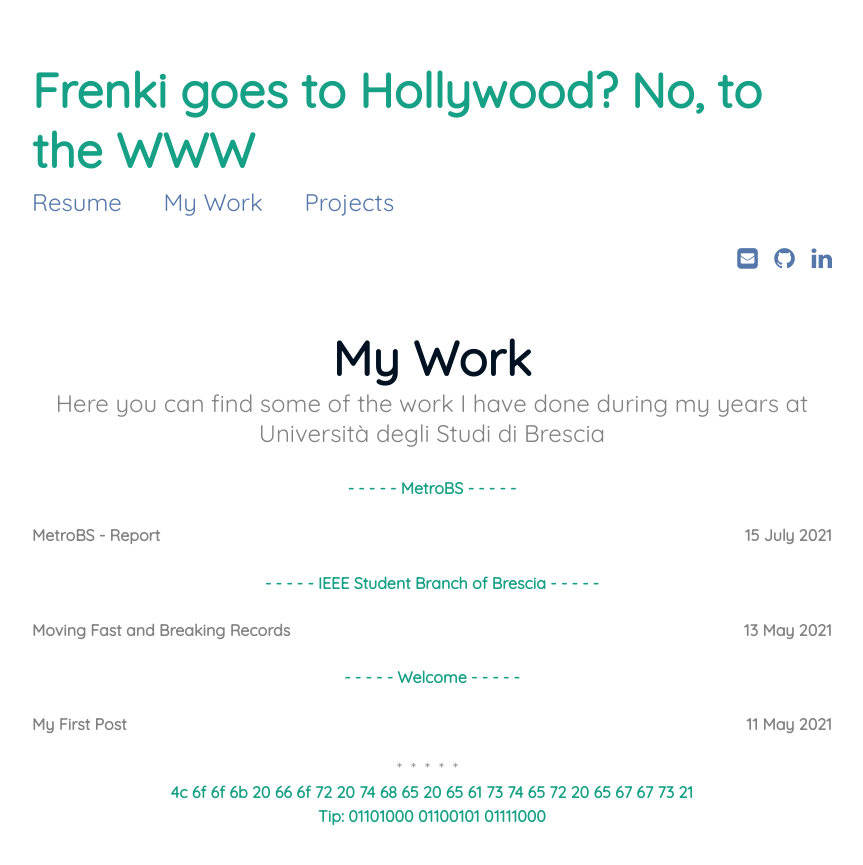
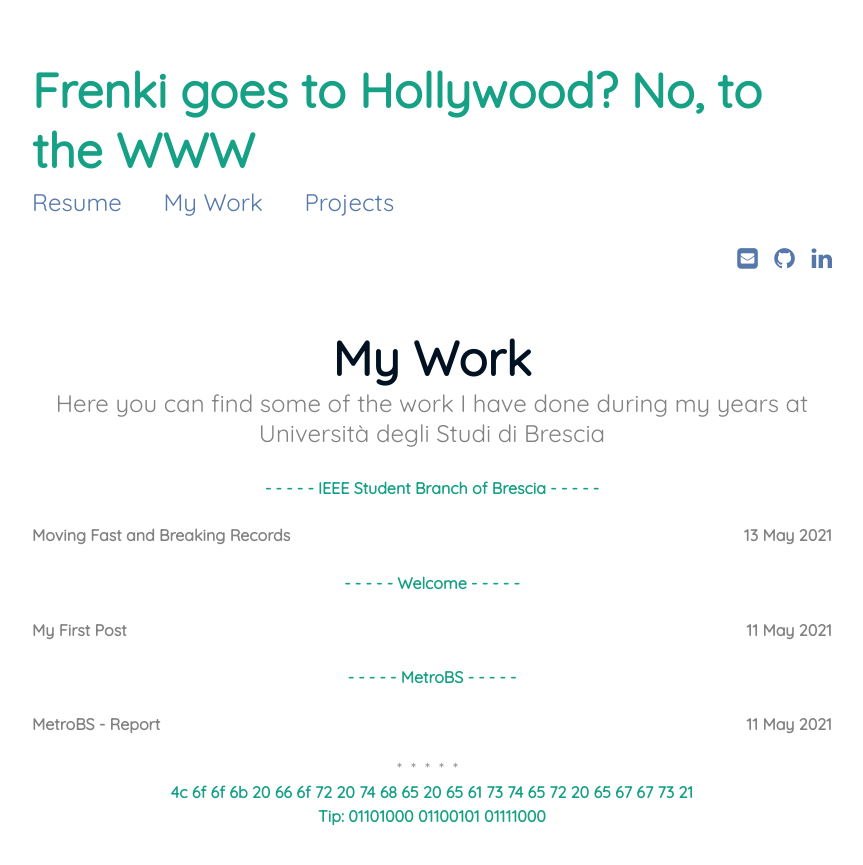
Before and after one commit to FreShq99/frenkishqepa.com, a Jekyll site: the page built from MyWork.md, in a window 1280 px wide. Shown: the top 865 px of the page, without its empty margins (208-1071 px from the left). Built offline with Jekyll 4.4.1, drawn with Linux system fonts in a browser that asks for light colours.

Commit message:
Update and rename 2021-07-15-report.md to 2021-05-11-report.md

```diff
--- a/_posts/2021-07-15-report.md
+++ b/_posts/2021-05-11-report.md
@@ -2,7 +2,7 @@
 layout: page
 title:  "MetroBS - Report"
 subtitle: ""
-date:   2021-07-15 11:12:21 +0100
+date:   2021-05-11 11:12:21 +0100
 categories: ["MetroBS"]
 ---
 <h2 align="center"> Abstract </h2>
```
